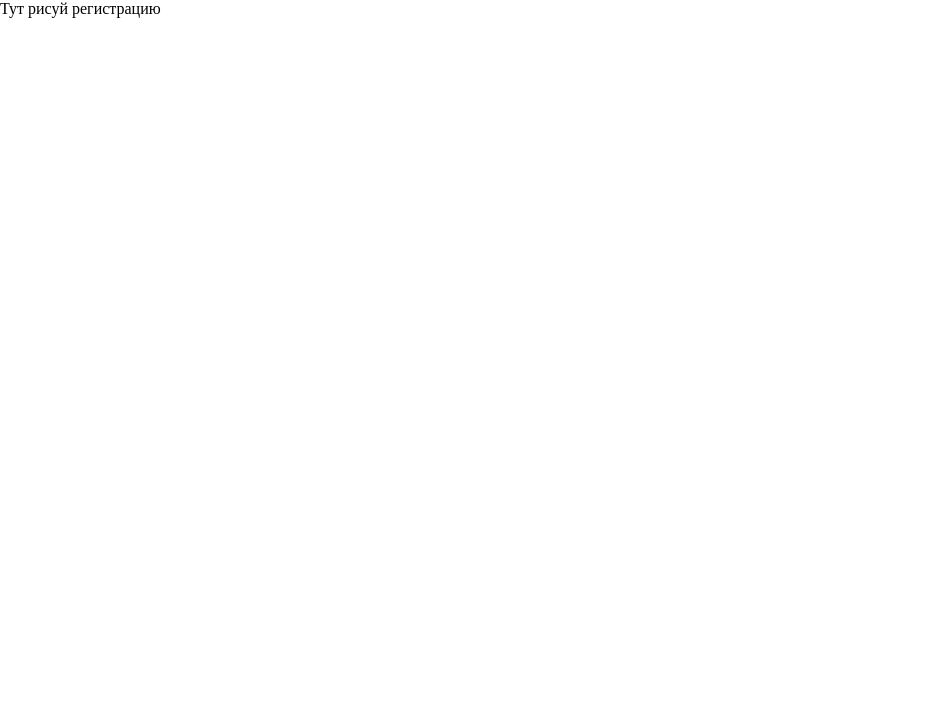
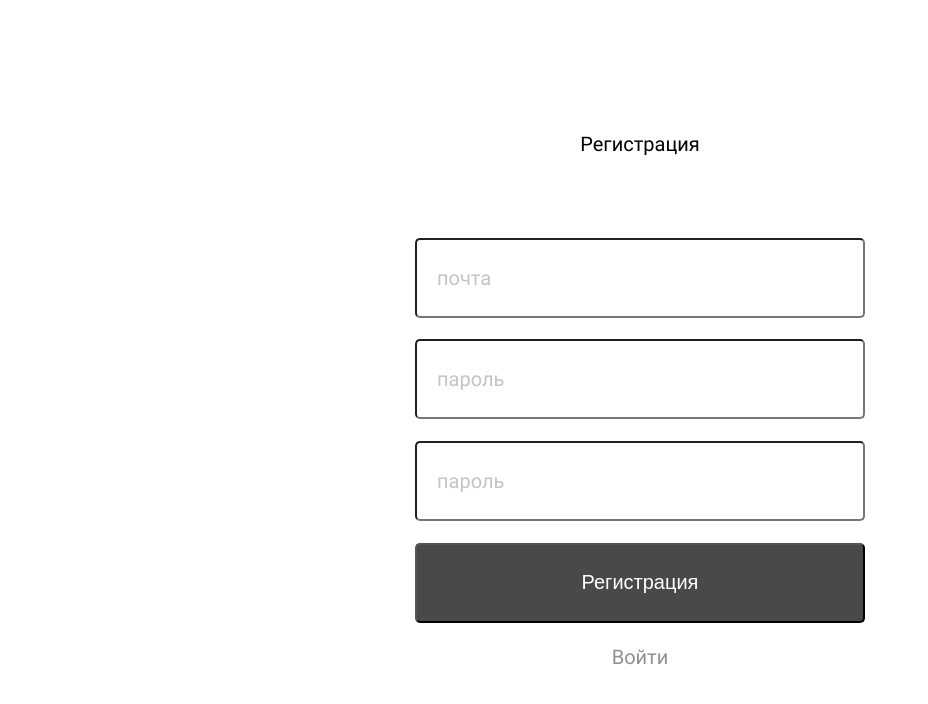
Before and after one commit to matyexd/todo-frontend, a React (Create React App) app: page /signup in a window 1280 px wide. Shown: the top 704 px of the page, without its empty margins (0-928 px from the left). Built offline with nearby package versions, Linux system fonts and the light colour scheme.

Commit message:
Сделаны страницы "вход" и "регистрация"

```diff
--- a/src/components/Auth/LogIn/LogIn.jsx
+++ b/src/components/Auth/LogIn/LogIn.jsx
@@ -1,7 +1,19 @@
 import React from 'react'
+import style from './style.css'
+const LogIn = () => {
 
-const LogIn = () => {
-	return <div>Тут рисуй страницу входа</div>
+	return (
+		<div className={"LogIn-container"}>
+			<div className={"LogIn-topContainer"}>Войти
+				<div className={"LogIn-content_top"}>
+					<input type="email" placeholder={"почта"}/>
+					<input type="password" placeholder={"пароль"}/>
+					<button className={"LogIn_Btn"} style={{backgroundColor: "#494949"}}> Вход</button>
+					<div className={"LogIn-text"}>  Нет аккаунта? Зарегистрироваться </div>
+				</div>
+			</div>
+		</div>
+	)
 }
 
 export default LogIn
--- /dev/null
+++ b/src/components/Auth/LogIn/style.css
@@ -0,0 +1,60 @@
+.LogIn-container {
+    display: flex;
+    margin: auto;
+    font-family: 'Roboto';
+    justify-content: center;
+    height: 100vh;
+    overflow: hidden;
+    align-items: center;
+    font-size: 20px;
+}
+
+.LogIn_Btn {
+    display: flex;
+    height: 80px;
+    width: 450px;
+    border-radius: 5px;
+    color: white;
+    justify-content: center;
+    align-items: center;
+    font-size: 20px;
+    cursor: pointer;
+}
+
+.LogIn-topContainer {
+    height: 427px;
+    flex-direction: column;
+    justify-content: space-between;
+    display: flex;
+    align-items: center;
+    cursor: default;
+}
+
+.LogIn-content_top {
+    height: 349px;
+    display: flex;
+    justify-content: space-between;
+    flex-direction: column;
+}
+
+.LogIn-text {
+    display: flex;
+    color: #909090;
+    justify-content: center;
+    cursor: pointer;
+}
+
+input::placeholder {
+    color: #C4C4C4;
+    font-family: 'Roboto';
+}
+
+input {
+    align-items: center;
+    border-radius: 5px;
+    font-size: 20px;
+    height: 74px;
+    padding-left: 20px;
+    font-family: 'Roboto';
+    outline-color: #494949;
+}
--- a/src/components/Auth/SignUp/SignUp.jsx
+++ b/src/components/Auth/SignUp/SignUp.jsx
@@ -1,7 +1,20 @@
 import React from 'react'
+import style from './style.css'
+const SignUp = () => {
 
-const SignUp = () => {
-	return <div>Тут рисуй регистрацию</div>
+	return (
+		<div className={"SignUp-container"}>
+			<div className={"SignUp-topContainer"}>Регистрация
+				<div className={"SignUp-content_top"}>
+					<input type="email" placeholder={"почта"}/>
+					<input type="password" placeholder={"пароль"}/>
+					<input type="password" placeholder={"пароль"}/>
+					<button className={"SignUp_Btn"} style={{backgroundColor: "#494949"}}>Регистрация</button>
+					<div className={"SignUp-text"}>Войти</div>
+				</div>
+			</div>
+		</div>
+	)
 }
 
 export default SignUp
--- /dev/null
+++ b/src/components/Auth/SignUp/style.css
@@ -0,0 +1,60 @@
+.SignUp-container {
+    display: flex;
+    margin: auto;
+    font-family: 'Roboto';
+    justify-content: center;
+    height: 100vh;
+    overflow: hidden;
+    align-items: center;
+    font-size: 20px;
+}
+
+.SignUp_Btn {
+    display: flex;
+    height: 80px;
+    width: 450px;
+    border-radius: 5px;
+    color: white;
+    justify-content: center;
+    align-items: center;
+    font-size: 20px;
+    cursor: pointer;
+}
+
+.SignUp-topContainer {
+    height: 537px;
+    flex-direction: column;
+    justify-content: space-between;
+    display: flex;
+    align-items: center;
+    cursor: default;
+}
+
+.SignUp-content_top {
+    height: 431px;
+    display: flex;
+    justify-content: space-between;
+    flex-direction: column;
+}
+
+.SignUp-text {
+    display: flex;
+    color: #909090;
+    justify-content: center;
+    cursor: pointer;
+}
+
+input::placeholder {
+    color: #C4C4C4;
+    font-family: 'Roboto';
+}
+
+input {
+    align-items: center;
+    border-radius: 5px;
+    font-size: 20px;
+    height: 74px;
+    padding-left: 20px;
+    font-family: 'Roboto';
+    outline-color: #494949;
+}
```
